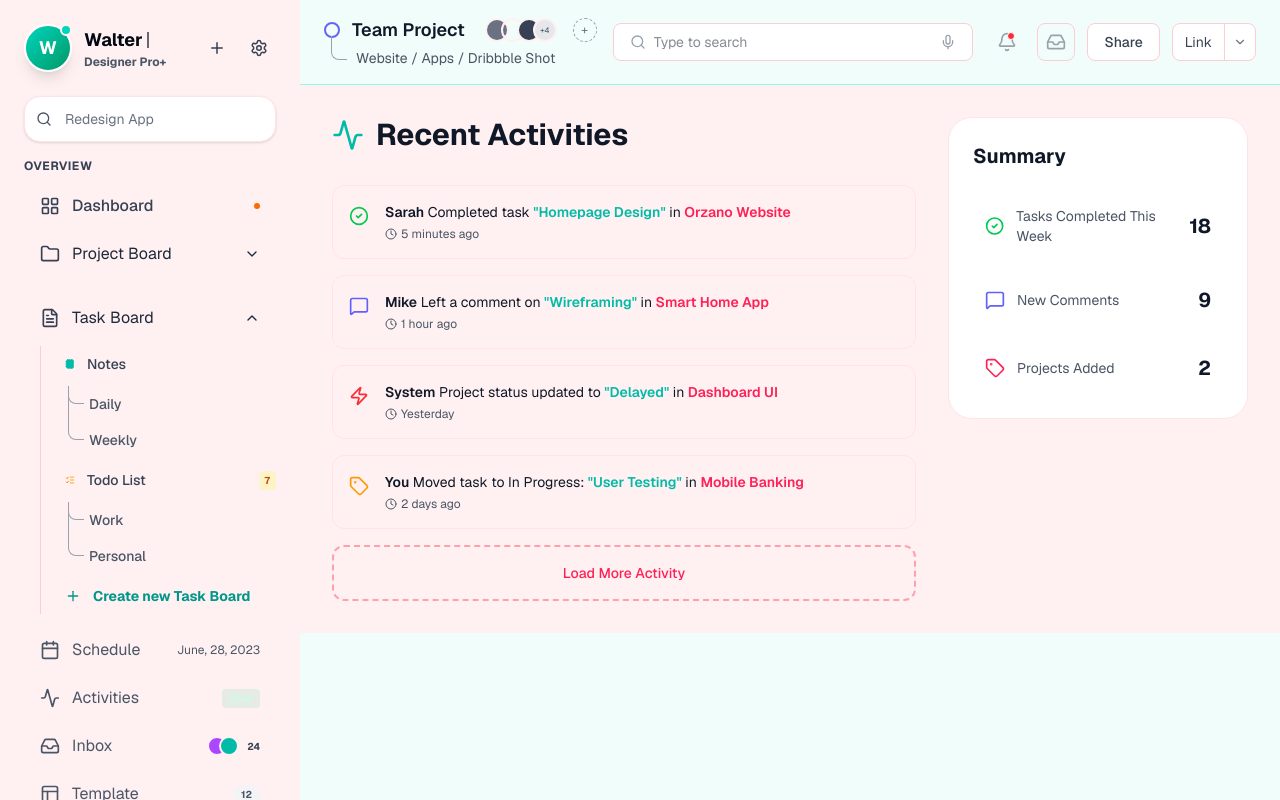
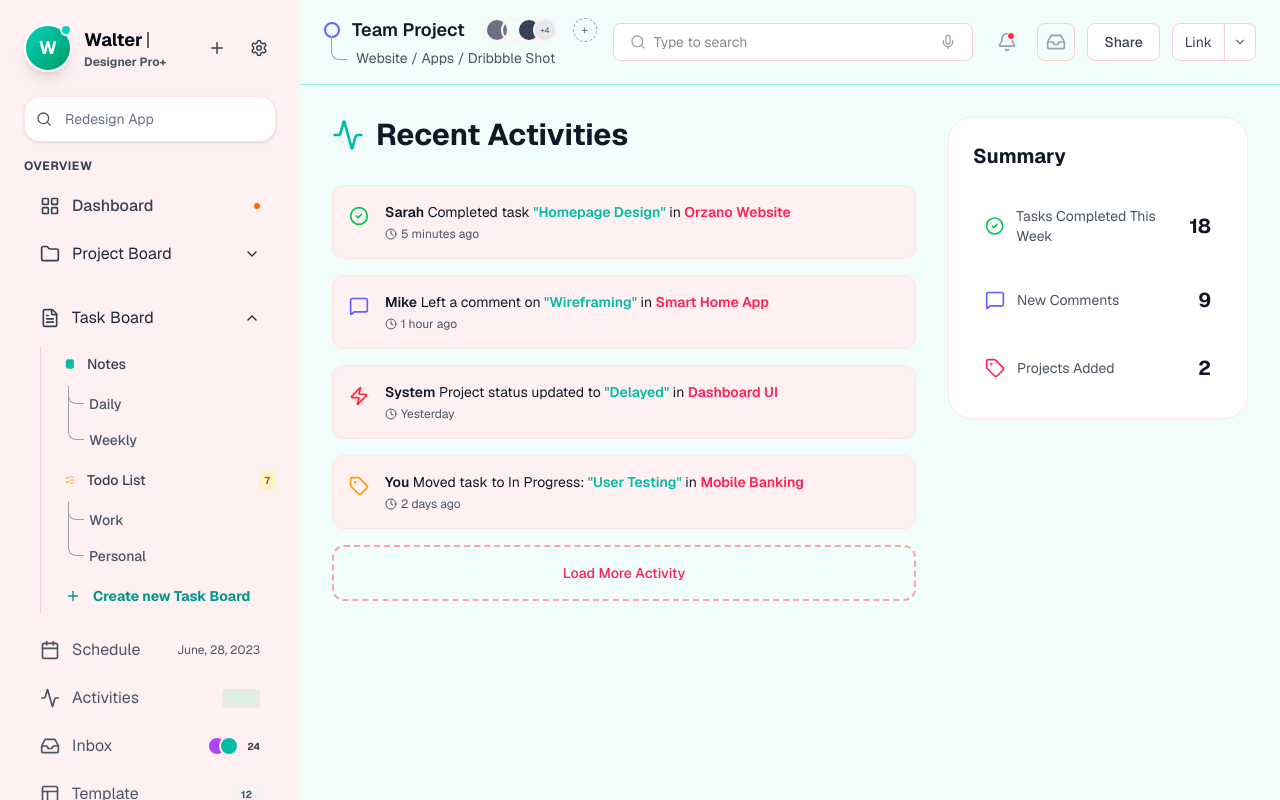
Before and after one commit to Subhra0007/Multi-Tasking, a Next.js app: page /activities in a window 1280 px wide. Built offline with nearby package versions, Linux system fonts and the light colour scheme.

Commit message:
04-12 at 20:30

```diff
--- a/app/activities/page.tsx
+++ b/app/activities/page.tsx
@@ -84,7 +84,7 @@ export function ActivitiesView() {
     const cardBg = isDark ? 'bg-[#1F2125] border-gray-800' : 'bg-white border-rose-100';
 
     return (
-        <div className={`flex-1 p-8 transition-colors ${isDark ? 'bg-[#121317]' : 'bg-rose-50'} flex gap-8`}>
+        <div className={`flex-1 p-8 transition-colors ${isDark ? 'bg-slate-950' : 'bg-teal-50'} flex gap-8`}>
 
             {/* Main Activity Feed (70% width) */}
             <div className="flex-grow">
--- a/app/task-board/page.tsx
+++ b/app/task-board/page.tsx
@@ -121,7 +121,7 @@ export function TaskBoardView() {
     const primaryButtonColor = isDark ? 'bg-teal-600 hover:bg-teal-500' : 'bg-rose-600 hover:bg-rose-500';
 
     return (
-        <div className={`flex-1 overflow-x-auto p-8 transition-colors ${isDark ? 'bg-[#121317]' : 'bg-rose-50'}`}>
+        <div className={`flex-1 overflow-x-auto p-8 transition-colors ${isDark ? 'bg-slate-950' : 'bg-teal-50'}`}>
             {/* Header Section */}
             <div className="flex items-center justify-between mb-8">
                 <h1 className={`text-3xl font-bold flex items-center gap-3 ${isDark ? 'text-white' : 'text-gray-900'}`}>
--- a/app/template/page.tsx
+++ b/app/template/page.tsx
@@ -90,7 +90,7 @@ const TemplateCard: React.FC<any> = ({ template, isDark }) => {
 export function TemplateView() {
     const { resolvedTheme } = useTheme();
     const isDark = resolvedTheme === 'dark';
-    const containerBg = isDark ? 'bg-[#121317]' : 'bg-rose-50';
+    const containerBg = isDark ? 'bg-slate-950' : 'bg-teal-50';
     const headerBg = isDark ? 'bg-[#1F2125] border-gray-800' : 'bg-white border-rose-100';
 
     return (
--- a/components/FiltersBar.tsx
+++ b/components/FiltersBar.tsx
@@ -23,7 +23,7 @@ export default function FiltersBar() {
   const isDark = resolvedTheme === 'dark';
 
   return (
-    <div className="px-6 py-4">
+    <div className="px-6 py-4 ">
       <div className={`flex items-center justify-between rounded-2xl p-2 border transition-colors duration-300
         ${isDark ? 'bg-[#0F1014] border-gray-800' : 'bg-white border-rose-200'}`}>
         {/* Left Section */}
```
Also changed, not shown: app/inbox/page.tsx (line endings or trailing spaces).
